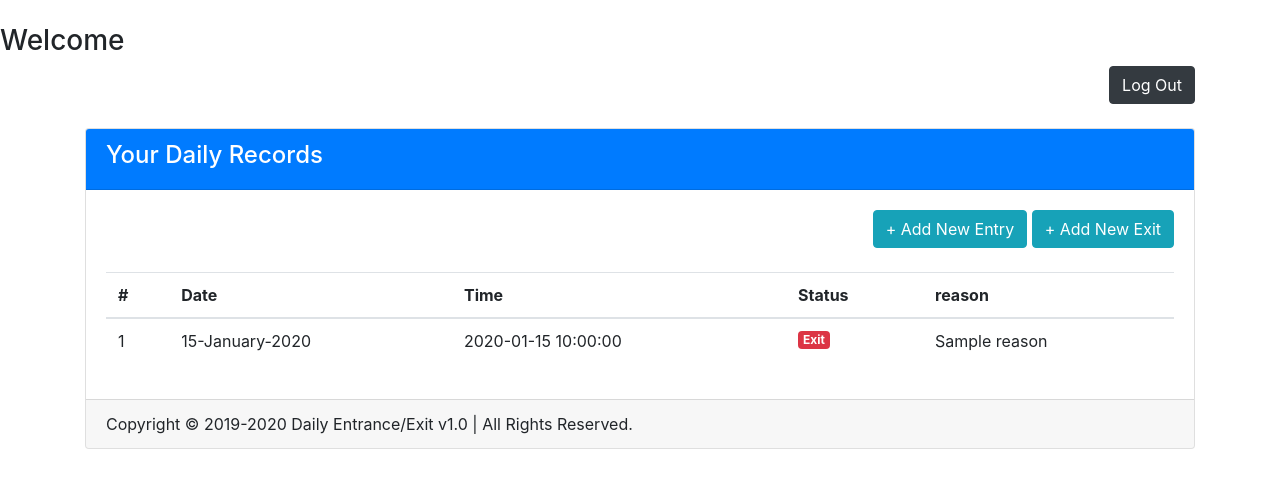
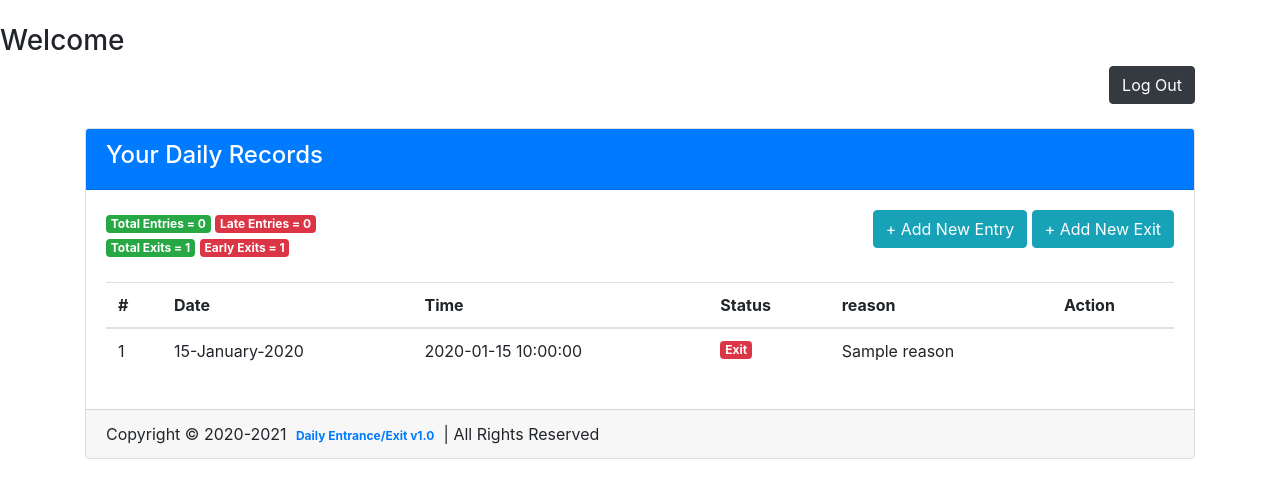
Before and after one commit to jigarvakil/Online-timing-attendance, a CodeIgniter app: the page made by application/views/home.php in a window 1280 px wide. Shown: the top 498 px of the page. Run offline with CodeIgniter, Linux system fonts and the light colour scheme; the visitor is signed in with stand-in values (Sample User, id 1); tables that the repository leaves empty or names only in its code hold one stand-in row (values such as "Sample post"); the template is opened without the code that fills it: most values are stand-ins (such as "Sample title", 1, 10 or a date in 2020); data that the repository does not hold is empty.

Commit message:
Update home.php

```diff
--- a/application/views/home.php
+++ b/application/views/home.php
@@ -39,7 +39,38 @@
             <div class="card-body">
 
               <div class="row">
-                <div class="col-md-12 text-right">
+                <div class="col-md-6 text-left">
+                      <?php
+                         $totalEntry=0;
+                         $totalLateEntry=0;
+                         $totalEarlyExit=0;
+                         $totalExit=0;
+                        foreach($record as $datarecord)
+                        {
+                          if($datarecord->status==1)
+                          {
+                            if($datarecord->reason!=null)
+                            {
+                              $totalLateEntry++;
+                            }
+                            $totalEntry++;
+                          }
+                          else
+                          {
+                            if($datarecord->reason!=null)
+                            {
+                              $totalEarlyExit++;
+                            }
+                            $totalExit++;
+                          }
+                        }
+
+                      echo "<span class='badge badge-success'> Total Entries = $totalEntry </span> <span class='badge badge-danger'>Late Entries = $totalLateEntry</span> ";
+                      echo "<br><span class='badge badge-success'> Total Exits = $totalExit </span> <span class='badge badge-danger'>Early Exits = $totalEarlyExit</span> ";
+
+                      ?>
+                </div>
+                <div class="col-md-6 text-right">
                   <!-- Button trigger modal -->
                   <button type="button" class="btn btn-info" data-toggle="modal" data-target="#modelId">
                     + Add New Entry
@@ -60,7 +91,7 @@
                     <th>Time</th>
                     <th>Status</th>
                     <th>reason</th>
-
+                    <th>Action</th>
                   </tr>
                 </thead>
                 <tbody>
@@ -88,8 +119,8 @@
               </table>
             </div>
             <div class="card-footer">
-              <span class="text-center text-sm-left d-md-inline-block">Copyright © 2019-2020 Daily Entrance/Exit v1.0 |
-                All Rights Reserved.</span>
+              <span class="">Copyright © 2020-2021  <a class='badge bage-secondary' target="_blank" href="https://jigarvakil.github.io/Attend" > Daily Entrance/Exit v1.0 </a>  |
+                All Rights Reserved </span>
             </div>
           </div>
         </div>
```
